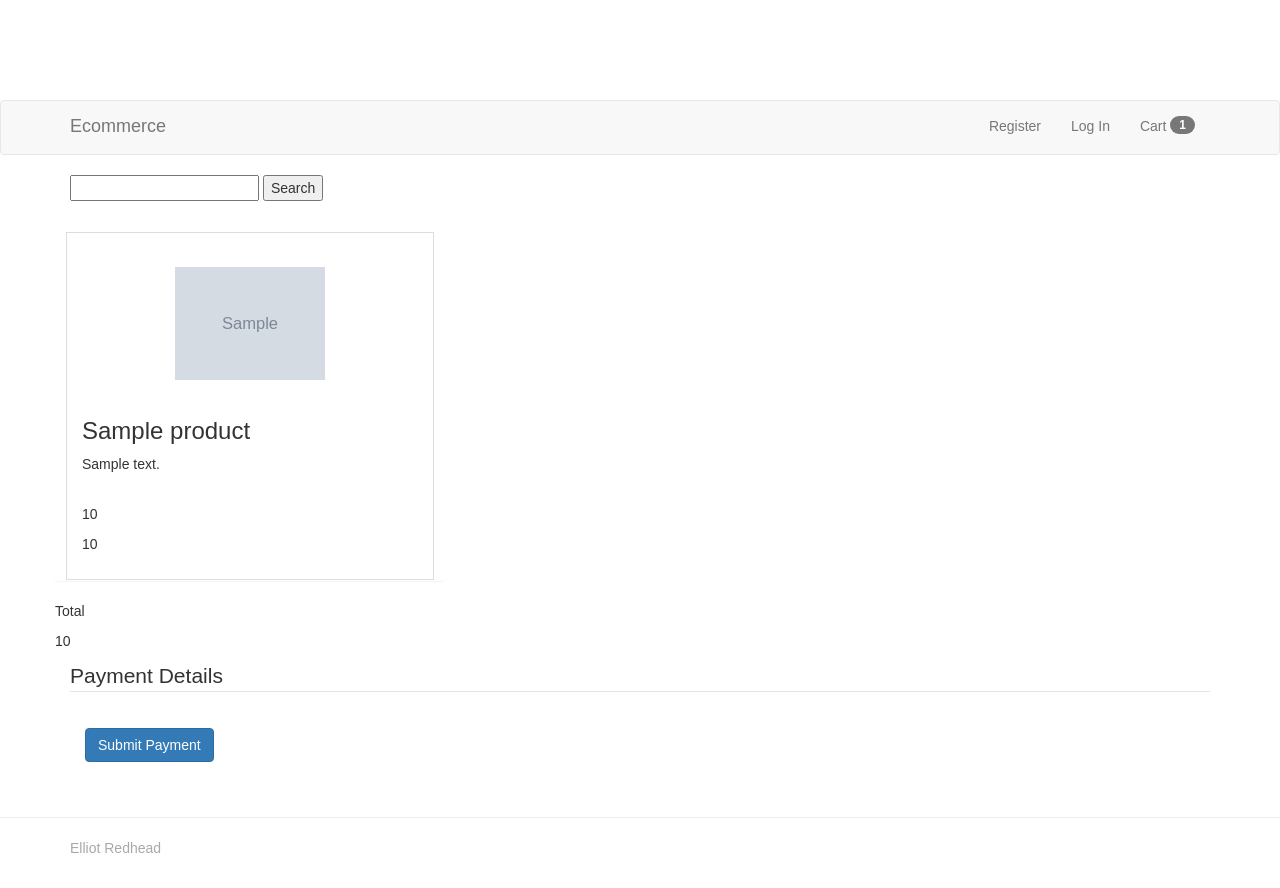
After one commit to ElliotRedhead/LearningDjango-MiniEcommerce, a Django app: template checkout/templates/checkout.html in a window 1280 px wide. The commit adds this page. Run offline with Django 3.2, Linux system fonts and the light colour scheme; the template is opened without the code that fills it: most values are stand-ins (such as "Sample title", 1, 10 or a date in 2020); grey boxes marked "Sample" are stand-in pictures; some libraries are stand-ins or nearby versions.

Commit message:
Created template for checkout.

```diff
--- a/cart/templates/cart.html
+++ b/cart/templates/cart.html
@@ -32,7 +32,7 @@
 <div class="row">
 	<p>Total</p>
 	<p><span class="glyphicon glyphicon-pound" aria-hidden="true"></span>{{ total }}</p>
-	<a href="/" class="btn btn-success"
+	<a href="{% url 'checkout' %}" class="btn btn-success"
 		role="button"><span class="glyphicon glyphicon-ok-sign" aria-hidden="true"></span>Checkout</a>
 </div>
 
--- /dev/null
+++ b/checkout/templates/checkout.html
@@ -0,0 +1,54 @@
+{% extends "base.html" %}
+{% load static from staticfiles %}
+{% load bootstrap_tags %}
+
+{% block head_js %}
+<script type="text/javascript" src="https://js.stripe.com/v2/"></script>
+<script type="text/javascript">
+	//<![CDATA[
+    Stripe.publishableKey = '{{ publishable }}';
+    //]]>
+</script>
+<script type="text/javascript" src="{% static 'js/stripe.js' %}"></script>
+{% endblock %}
+
+{% block content %}
+<div class="row row-flex">
+	{% for item in cart_items %}
+	<div class="col-xs-10 col-xs-offset-1 col-sm-offset-0 col-sm-6 col-md-4 display panel panel-default">
+		<div class="panel-body">
+			<div class="product" style="background-image: url('{{MEDIA_URL}}{{item.product.image}}'">
+			</div>
+			<div class="caption">
+				<h3>{{item.product.name}}</h3>
+				<p class="product-description">{{ item.product.description }}</p>
+				<p>{{ item.quantity }}</p>
+				<p>{{ item.product.price }}</p>
+			</div>
+		</div>
+	</div>
+	{% endfor %}
+</div>
+<div class="row">
+	<p>Total</p>
+	<p><span class="glyphicon glyphicon-pound" aria-hidden="true"></span>{{ total }}</p>
+</div>
+
+<form role="form" method="POST" id="payment-form" action="{% url 'checkout' %}">
+	<legend>Payment Details</legend>
+	<div id="credit-card-errors" style="display:none">
+		<div class="alert-message block-message error" id="stripe-error-message"></div>
+	</div>
+	<div class="form-group col-md-6">
+		{{ order_form|as_bootstrap }}
+	</div>
+	<div class="form-group col-md-6">
+		{{ payment_form|as_bootstrap }}
+	</div>
+	{% csrf_token %}
+	<div class="form-group col-md-12">
+		<input type="submit" class="btn btn-primary" id="submit_payment_btn" name="commit" value="Submit Payment">
+    </div>
+</form>
+
+{% endblock %}
--- a/templates/base.html
+++ b/templates/base.html
@@ -11,6 +11,8 @@
     <link rel="stylesheet" href="{% static 'css/custom.css' %}">
     <script src="https://cdnjs.cloudflare.com/ajax/libs/jquery/3.2.1/jquery.min.js"></script>
     <script src="https://cdnjs.cloudflare.com/ajax/libs/twitter-bootstrap/3.3.7/js/bootstrap.min.js"></script>
+    {% block head_js %}
+    {% endblock head_js %}
 </head>
 <body>
     <!-- Fixed masthead -->
```
